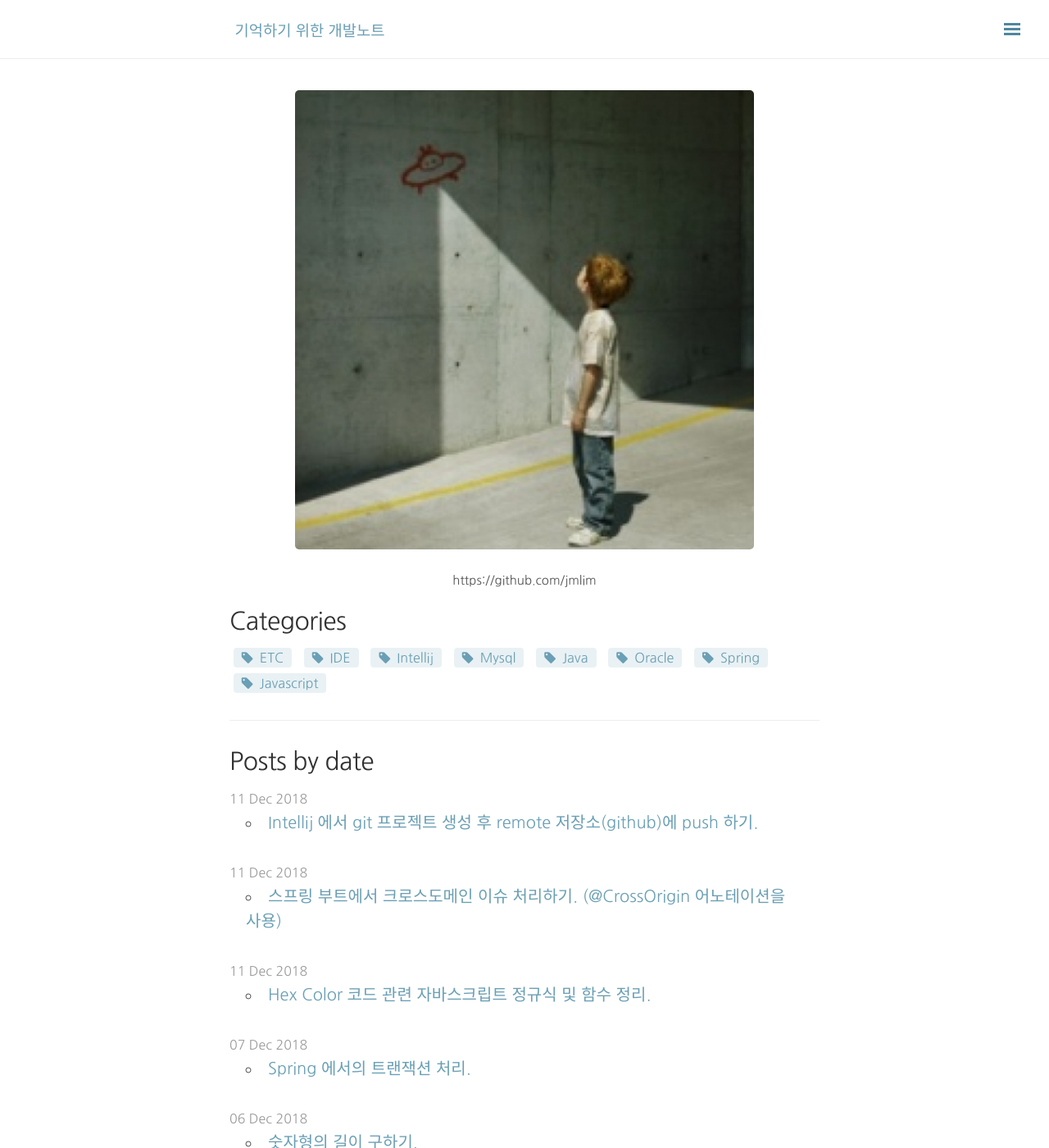
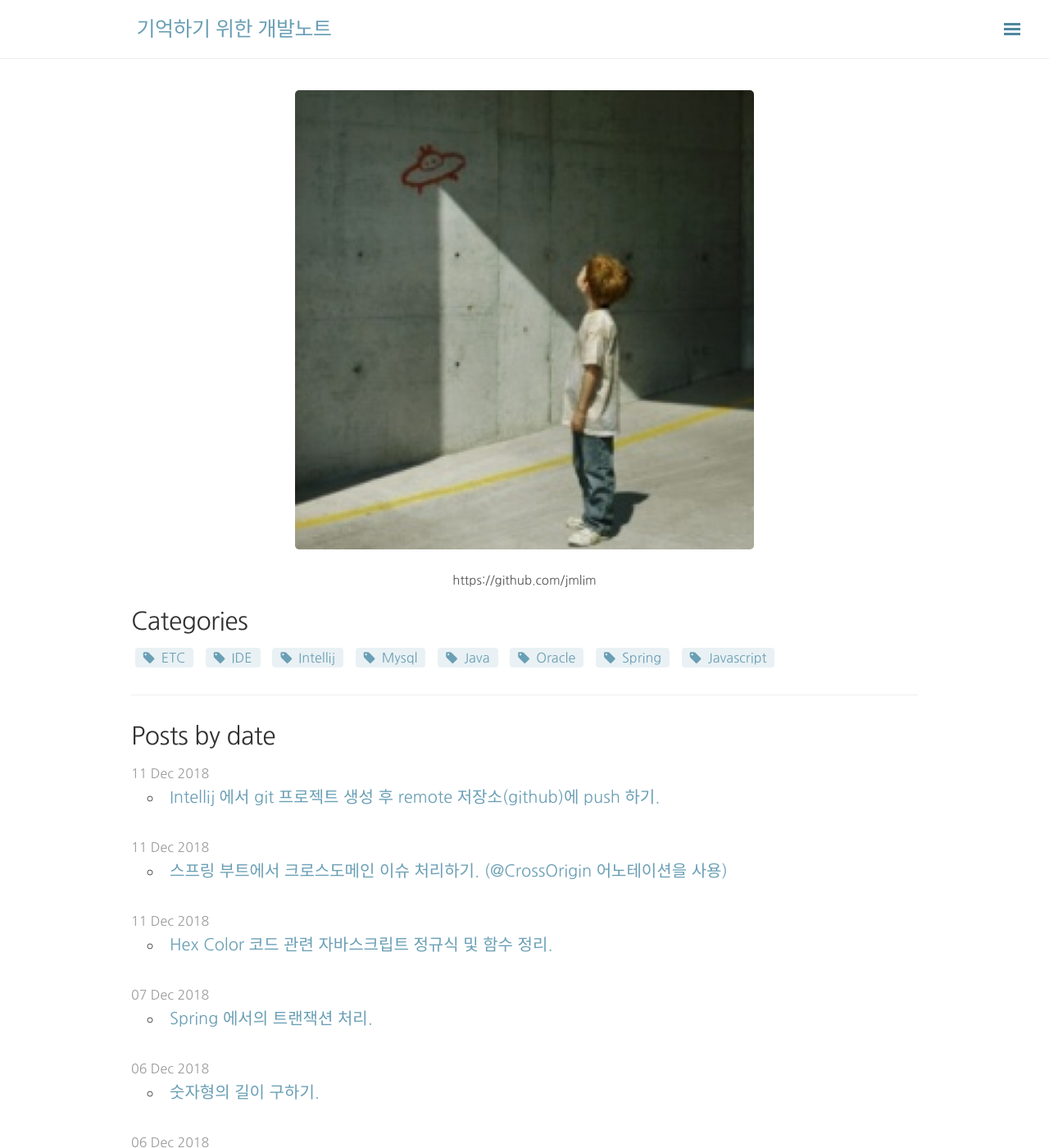
Before and after one commit to jmlim/jmlim.github.com, a Jekyll site: the page built from index.html, in a window 1280 px wide and 1400 px high. Shown: the whole window at 82% size. Built offline with Jekyll 4.4.1, drawn with Linux system fonts in a browser that asks for light colours; nearby versions of some CDN libraries; comment, search, counter and statistics services are not loaded.

Commit message:
[테마수정] 사이즈 줄어들 시 블로그 타이틀 사라지는 문제, 사이즈관련 css 수정

```diff
--- a/_layouts/default.html
+++ b/_layouts/default.html
@@ -15,8 +15,11 @@
           <h3 class="masthead-title">
             <a href="{{ site.baseurl }}/" title="Home" title="{{ site.title }}">
               <img class="masthead-logo" src="{{ site.baseurl }}{{ site.logo }}"/>
+              <!-- 로고 사용 시 텍스트 다시 small 태그 안에 넣어야함. (원래 테마엔 small tag 안에 있었음)-->
+              <a href="{{ site.baseurl }}/" title="Home" title="{{ site.title }}">{{ site.tagline }}</a>
             </a>
-            <small> <a href="{{ site.baseurl }}/" title="Home" title="{{ site.title }}">{{ site.tagline }}</a></small>
+            <!-- 로고 사용 시 텍스트 다시 small 태그 안에 넣어야함. -->
+            <small> </small>
           </h3>
         </div>
       </div>
--- a/_scss/base/_layout.scss
+++ b/_scss/base/_layout.scss
@@ -34,6 +34,6 @@
 }
 @media (min-width: 56em) {
   .container {
-    max-width: 38rem;
+    max-width: 50rem;
   }
 }
```
